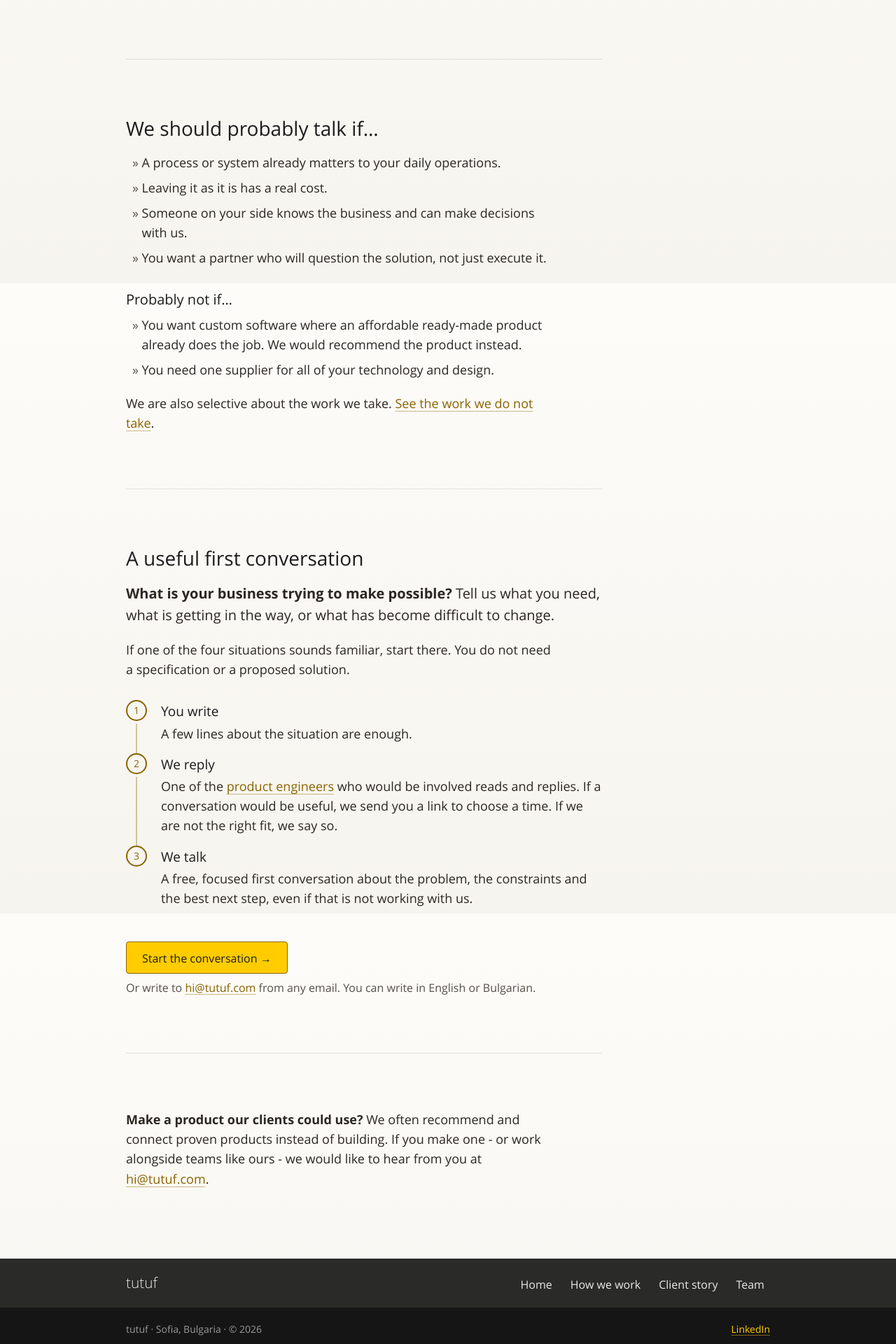
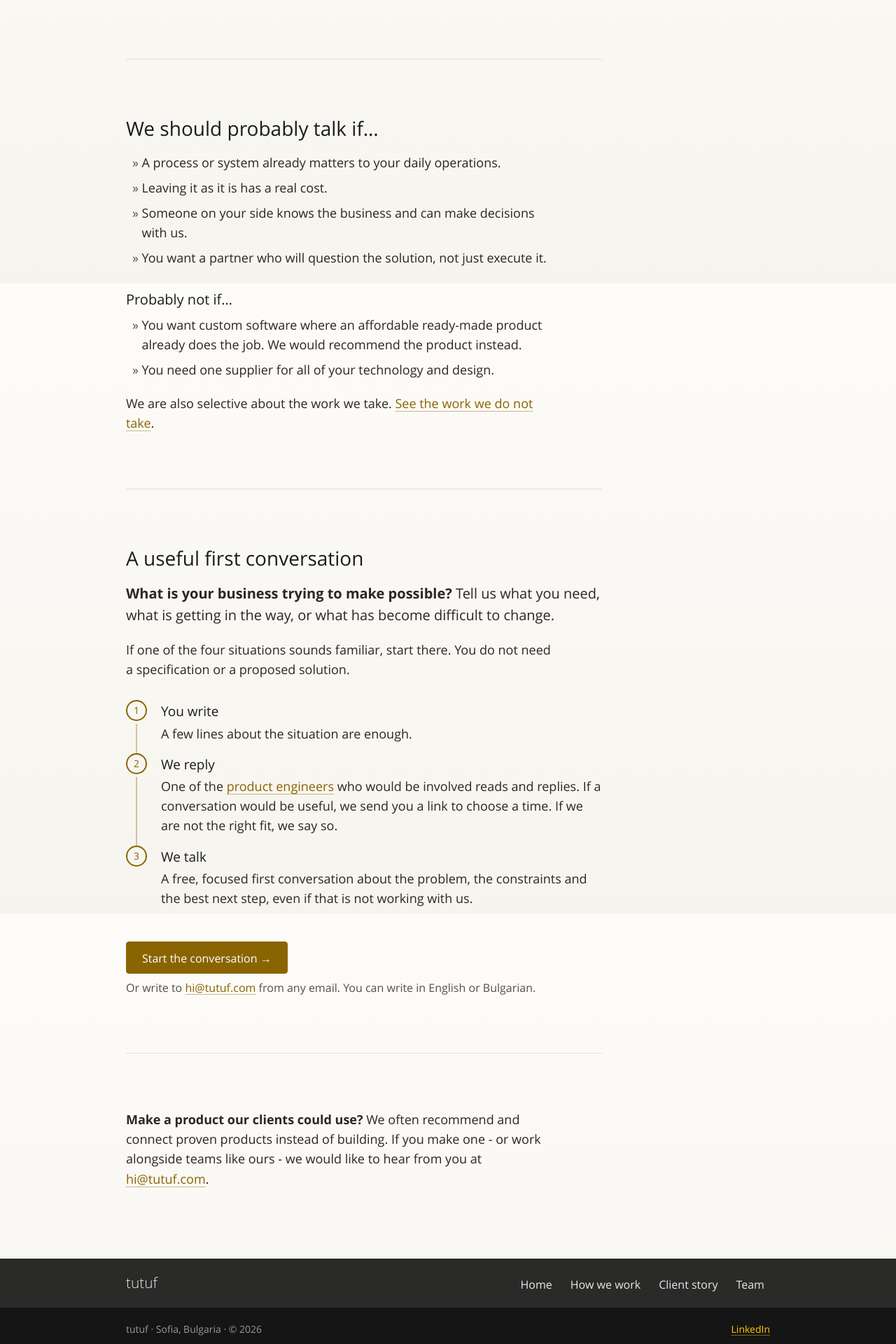
Before and after one commit to tutuf/tutuf.github.io, a Jekyll site: the page built from index.md, in a window 1280 px wide. Shown: the part 4095-6015 px from the top of the page at 70% size. Built offline with Jekyll 4.4.1, drawn with Linux system fonts in a browser that asks for light colours.

Commit message:
Fill the buttons on the light page with amber
Bright gold stood apart from everything else on the off-white page, as a
yellow block in a warm, quiet palette. The buttons on the page now share
the links' dark amber with white text, at 5.4:1, so they read as part of
the same palette while still being the one solid fill on the page.

Contact stays gold, since the header is a dark bar in both themes and
amber would barely show against it. Dark mode is unchanged.

Co-Authored-By: Claude Opus 5.5 <noreply@anthropic.com>

```diff
--- a/assets/css/style.scss
+++ b/assets/css/style.scss
@@ -99,9 +99,9 @@ $font-family-heading: $font-family-base;
   --accent-soft: #{$secondary};
   --accent-underline: rgba(255, 204, 0, 0.45);
   --accent-rail: rgba(255, 204, 0, 0.6);
-  --fill: #{$primary};          // gold buttons, the same in both themes
+  --fill: #{$primary};          // gold buttons
   --fill-hover: #{$primary-light};
-  --on-accent: #{$page-dark};   // text on gold fills
+  --on-accent: #{$page-dark};   // text on the button fills
   --rule: #{$white-offset};
   --card-bg: #{$card-bg};
   --card-border: #{$card-border};
@@ -126,6 +126,10 @@ $font-family-heading: $font-family-base;
   --accent-soft: rgba(138, 100, 0, 0.35);
   --accent-underline: rgba(138, 100, 0, 0.45);
   --accent-rail: rgba(138, 100, 0, 0.6);
+  // amber buttons with white text, 5.4:1
+  --fill: #8a6400;
+  --fill-hover: #6b4d00;
+  --on-accent: #ffffff;
   --rule: #d9d5cb;
   --card-bg: #ffffff;
   --card-border: rgba(0, 0, 0, 0.1);
```
